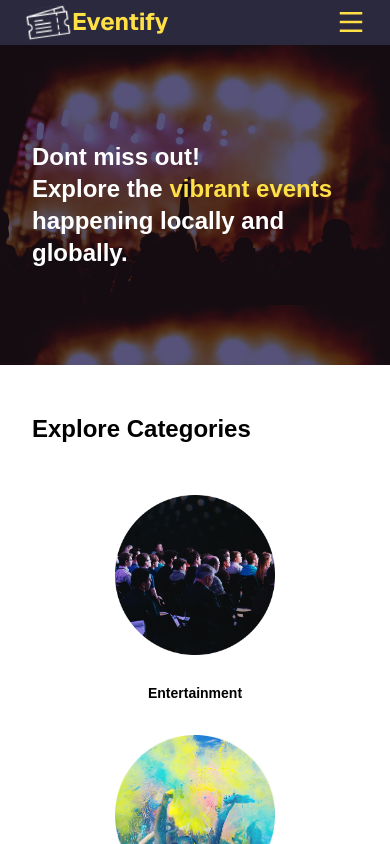
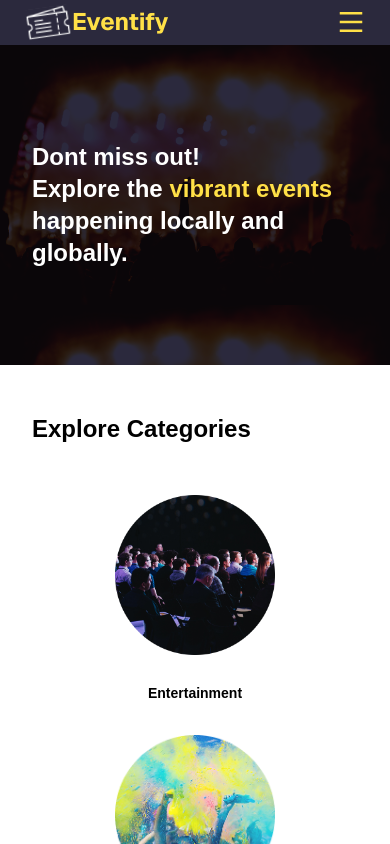
Before and after one commit to Abdulmujib007/eventify, a Next.js app: page / in a window 390 px wide. Built offline with nearby package versions, Linux system fonts and the light colour scheme.

Commit message:
fix: hero background image responsiveness

```diff
--- a/src/app/globals.css
+++ b/src/app/globals.css
@@ -88,9 +88,9 @@ body {
 }
 @media (width <= 40rem) {
   .heroBackground {
-    background-position: center 0rem;
+    background-position: left 0rem;
     background-size: contain;
-    background-blend-mode: overlay;
+    background-blend-mode: multiply;
   }
 }
 .cancel-img {
--- a/src/components/molecule/Navbar.tsx
+++ b/src/components/molecule/Navbar.tsx
@@ -239,7 +239,7 @@ function Navbar() {
         {/* {isMenuOpen && ( */}
         <section
           className={`w-full flex flex-col gap-[1rem] justify-center pl-[3rem] pb-[1.5rem] bg-tifyPurple absolute ${
-            isMenuOpen ? "top-[0]" : "top-[-30rem]"
+            isMenuOpen ? "top-[-0.2rem]" : "top-[-30rem]"
           } transition-all duration-[0.8s] ease-out   `}
         >
           <NavLink />
```
